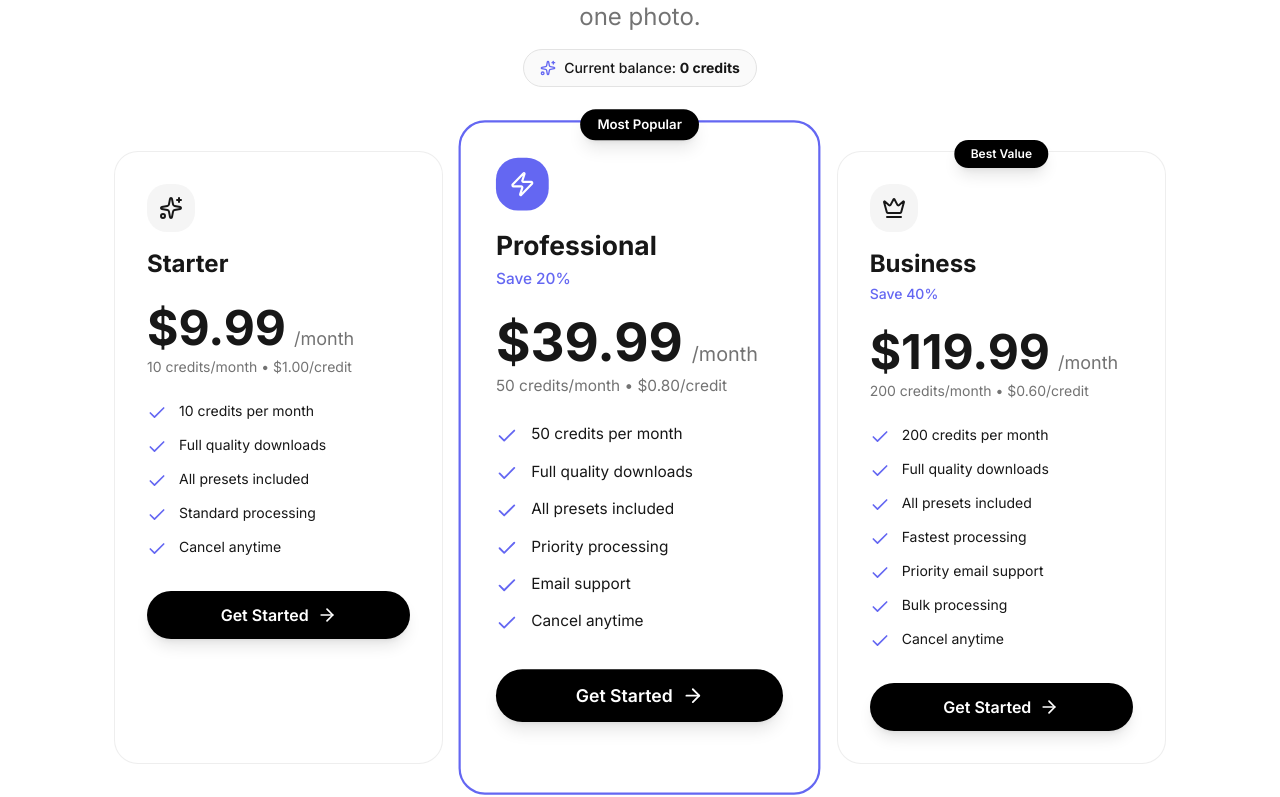
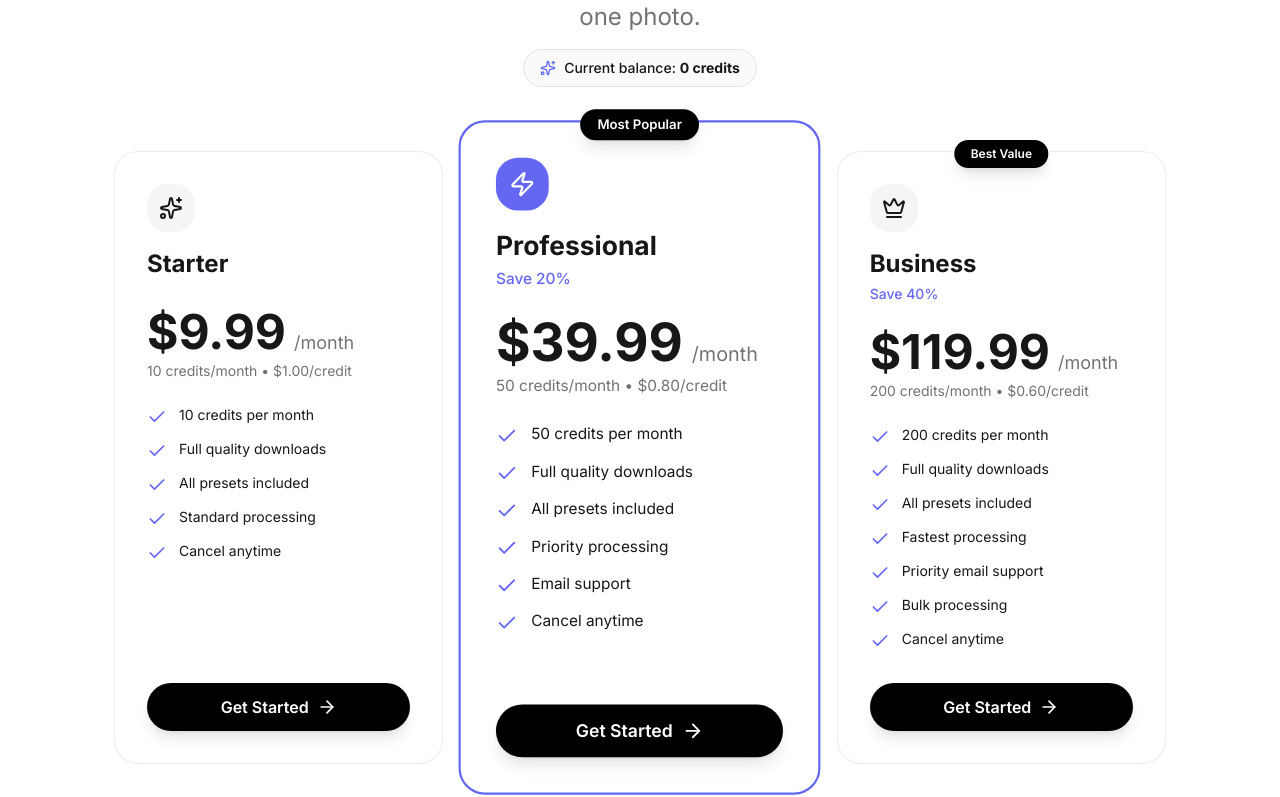
Before and after one commit to johnnywalker100/enhancer, a Next.js app: page /credits in a window 1280 px wide. Shown: the part 464-1261 px from the top of the page. Built offline with nearby package versions, Linux system fonts and the light colour scheme.

Commit message:
Align left and right plan buttons to equal height
- Add flex layout to pricing cards
- Make feature list flex-grow to push buttons to bottom
- Left (Starter) and right (Business) buttons now at equal height
- Middle (Professional) button maintains its scaled position

```diff
--- a/app/credits/page.tsx
+++ b/app/credits/page.tsx
@@ -144,7 +144,7 @@ export default function CreditsPage() {
                 <Card
                   key={pkg.id}
                   className={cn(
-                    "relative p-6 md:p-8 transition-all duration-300 hover:shadow-xl",
+                    "relative p-6 md:p-8 transition-all duration-300 hover:shadow-xl flex flex-col",
                     pkg.popular && "border-primary border-2 shadow-lg scale-105 md:scale-110"
                   )}
                 >
@@ -191,7 +191,7 @@ export default function CreditsPage() {
                   </div>
 
                   {/* Features */}
-                  <ul className="space-y-3 mb-8">
+                  <ul className="space-y-3 mb-8 flex-grow">
                     {pkg.features.map((feature, index) => (
                       <li key={index} className="flex items-start gap-3">
                         <Check className="w-5 h-5 text-primary flex-shrink-0 mt-0.5" />
```
